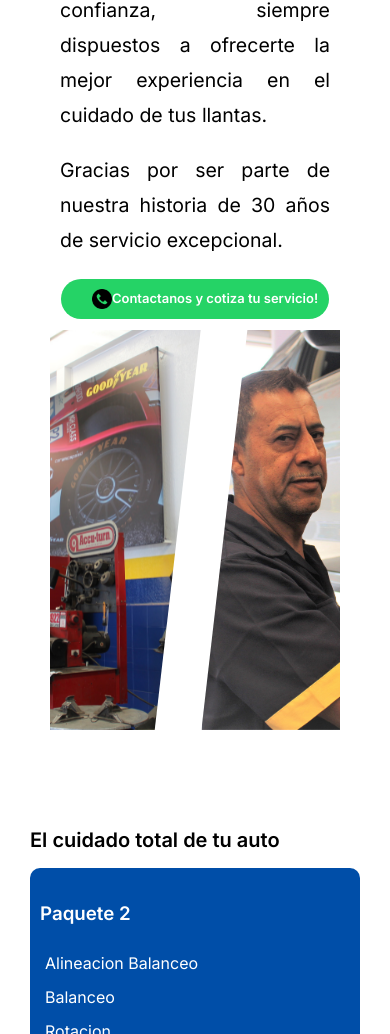
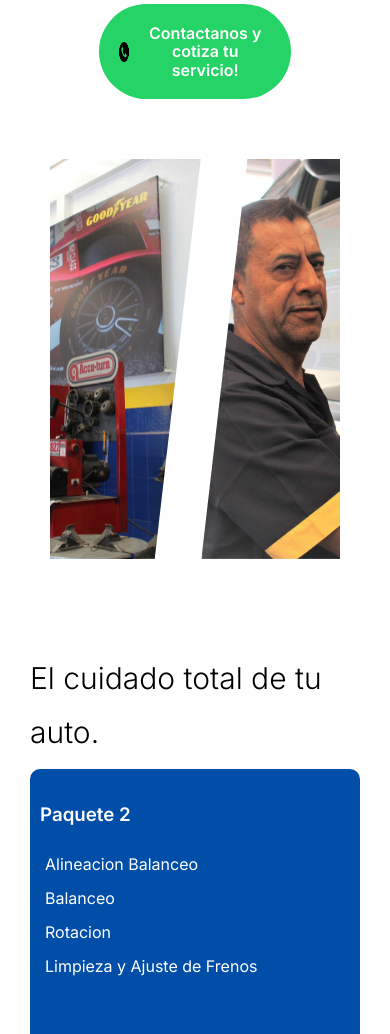
Before and after one commit to JazaelRivas/grupoVega, a Gatsby site: page / in a window 390 px wide. Shown: the part 966-2000 px from the top of the page. Built offline with nearby package versions, Linux system fonts and the light colour scheme; Gatsby itself is replaced by a stand-in of ours.

Commit message:
fix/Promos

```diff
--- a/src/components/Promos.tsx
+++ b/src/components/Promos.tsx
@@ -38,7 +38,7 @@
 
   return (
     <div className="mainPromos">
-      <h2 className="promosTitle">El cuidado total de tu auto</h2>
+      <h2 className="promosTitle">El cuidado total de tu auto.</h2>
 
       {showCarousel ? (
         <Slider className="sliderPromo" {...settings}>
--- a/src/styles/_about.scss
+++ b/src/styles/_about.scss
@@ -12,38 +12,34 @@
         display: flex;
         flex-direction: column;
         justify-content: space-around;
-        padding:5rem;
+        padding: 5rem;
 
-        h2{
+        h2 {
             margin: 0;
             font-weight: lighter;
             margin-top: 10rem;
             text-align: start;
         }
 
+        p {
+            font-size: clamp(1rem, 5vw, 1rem);
+            text-align: justify;
+        }
+
         .aboutContent {
             text-align: start;
         }
-        .aboutFont{
-            font-size: clamp(.8rem, 5vw, 2rem);
+
+        .aboutFont {
+            font-size: 2rem;
             text-align: justify;
+            font-weight: lighter;
         }
-        .aboutButton {
-            display: flex;
-            align-items: center;
-            justify-content: center;
-            gap: 1rem;
-            margin: 5rem 10vw;
-            padding: 2rem;
-            background-color: #25D366;
-            border-radius: 5rem;
-            color: white;
-            font-weight: bold;
-        }
-        .aboutButton:hover{
-            color: black;
-        }
+
         @media screen and (max-width:820px) {
+            .aboutFont {
+                font-size: 1rem;
+
                 .aboutButton {
                     font-size: 1.3rem;
                     padding: 1rem;
@@ -51,18 +47,20 @@
                     gap: 0rem;
 
 
-                .paddingAbout{
+                    .paddingAbout {
                         margin-left: 2rem;
                         padding: 1rem;
                     }
                 }
             }
+        }
+    }
 
-    }
     @media screen and (max-width:820px) {
-        .aboutText{
+        .aboutText {
             padding: 1rem;
-            h2{
+
+            h2 {
                 font-size: 3rem;
                 margin: 0;
             }
@@ -104,3 +102,20 @@
         flex-direction: column;
     }
 }
+
+.aboutButton {
+    display: flex;
+    align-items: center;
+    justify-content: center;
+    gap: 1rem;
+    margin: 5rem 10vw;
+    padding: 2rem;
+    background-color: #25D366;
+    border-radius: 5rem;
+    color: white;
+    font-weight: bold;
+}
+
+.aboutButton:hover {
+    color: black;
+}
--- a/src/styles/_promos.scss
+++ b/src/styles/_promos.scss
@@ -2,12 +2,14 @@
   height: 100vh;
   width: auto;
   background-color: white;
-  padding: 10vh 5rem 0 5rem;
+  padding: 10vh 10rem 0 10rem;
   display: flex;
   flex-direction: column;
   gap: 1rem;
   .promosTitle {
-    font-size: clamp(2rem, 5vw, 7rem);
+    font-size: clamp(3rem, 5vw, 7rem);
+    font-weight: lighter;
+    text-align: start;
   }
   @media screen and (max-width: 820px) {
     padding: 5vh 3rem 0 3rem;
```
Lines whose indentation alone changed are shown as unchanged.
